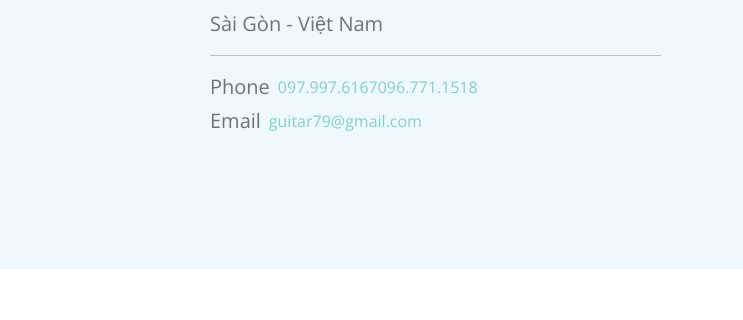
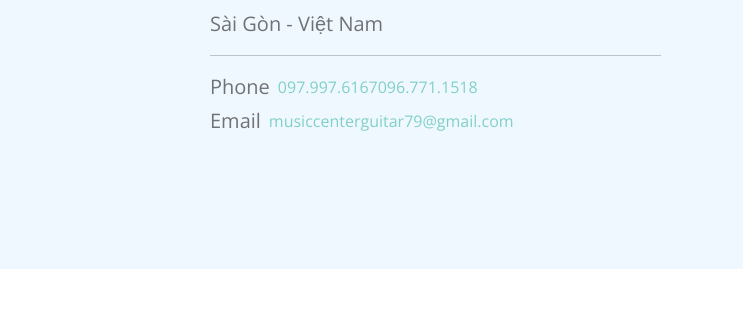
Before and after one commit to trinhdangsg/trinhdangsg, a plain HTML site: page index.html in a window 1280 px wide. Shown: the part 3970-4290 px from the top of the page, 537-1280 px from the left. Drawn offline with nearby package versions, Linux system fonts and the light colour scheme.

Commit message:
Update email

```diff
--- a/index.html
+++ b/index.html
@@ -327,8 +327,8 @@ https://templatemo.com/tm-590-topic-listing
                             <p class="d-flex align-items-center">
                                 <span class="me-2">Email</span>
 
-                                <a href="mailto:info@company.com" class="site-footer-link">
-                                    guitar79@gmail.com
+                                <a href="mailto:musiccenterguitar79@gmail.com" class="site-footer-link">
+                                    musiccenterguitar79@gmail.com
                                 </a>
                             </p>
                         </div>
```
